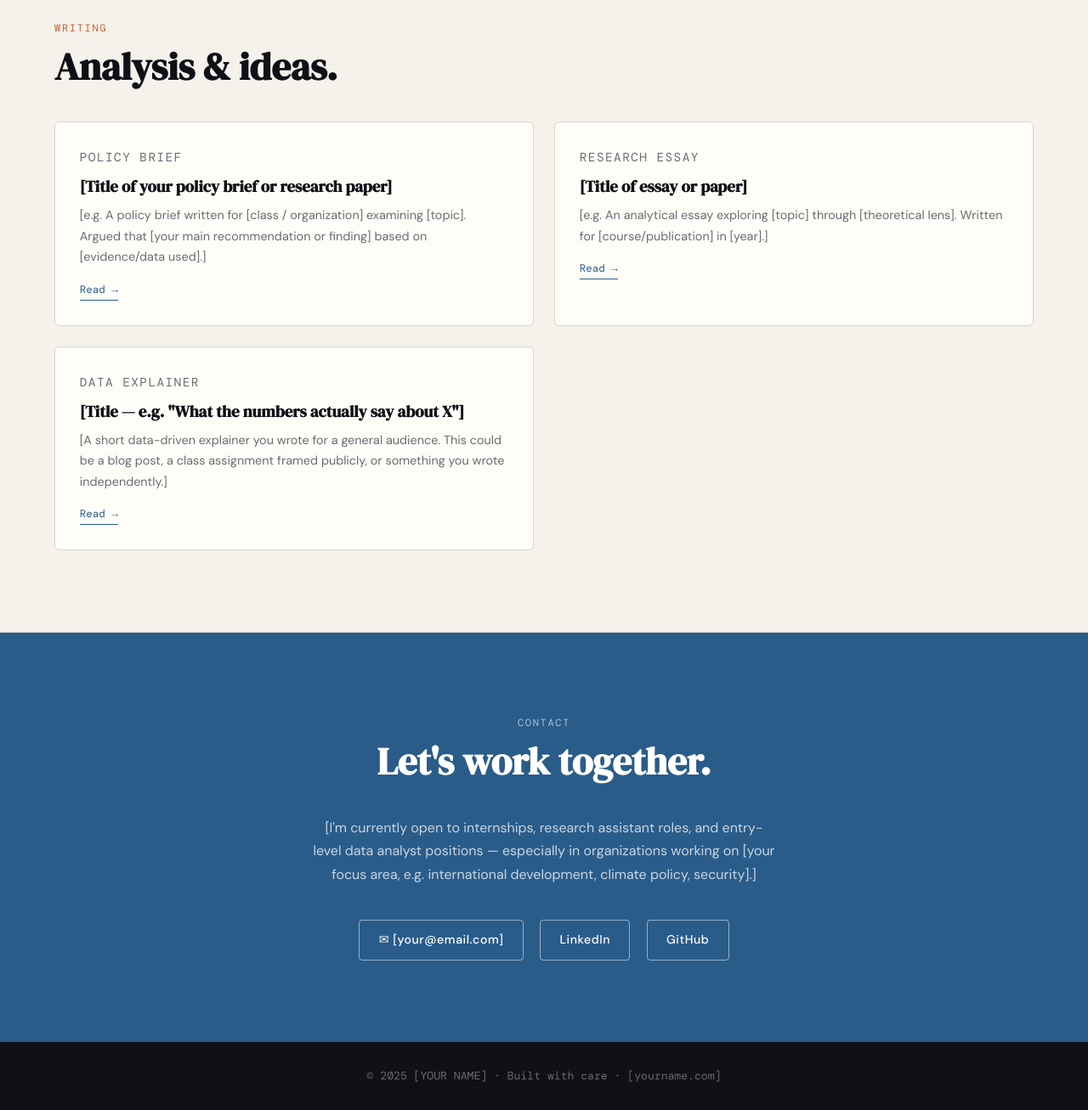
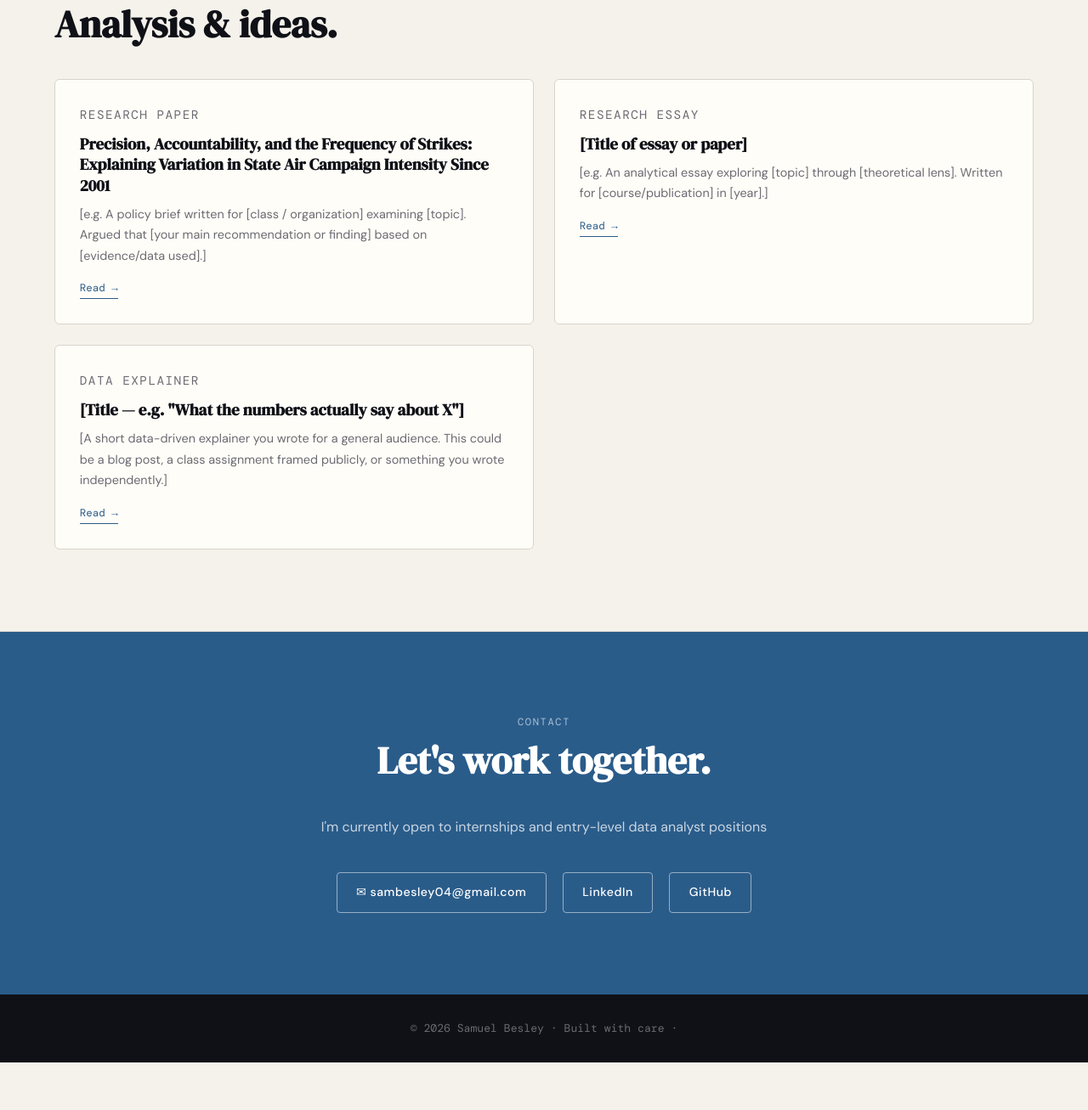
Before and after one commit to sbesley04/sbesley04.github.io, a plain HTML site: page index.html in a window 1280 px wide. Shown: the part 3717-5024 px from the top of the page at 85% size. After the commit the page ends 4968 px from the top, so only its background shows below. Drawn offline with nearby package versions, Linux system fonts and the light colour scheme.

Commit message:
Update project details and contact information in index.html

```diff
--- a/index.html
+++ b/index.html
@@ -605,15 +605,9 @@
     <div class="project-card">
       <div>
         <p class="project-num">01</p>
-        <h3>[Project Title — make it descriptive, not just "Final Project"]</h3>
+        <h3>Epstracked</h3>
         <p>
-          <!-- 2–3 sentences: What question did you ask? What data did you use?
-               What did you find or build? What does it show? -->
-          [e.g. Analyzed 20 years of UNHCR displacement data to map how climate shocks
-          correlate with forced migration in the Sahel region. Built an interactive
-          choropleth dashboard allowing users to explore trends by year and country.
-          Finding: drought years predict a 34% spike in cross-border displacement
-          within 18 months.]
+          A tool for creating naratives using entities and flagging actions in the Epstein files, ideally to be used for journalism purposes as well as personal exploration.
         </p>
         <div class="project-meta">
           <span class="project-tag">[Tool used, e.g. Python]</span>
@@ -623,7 +617,7 @@
         </div>
       </div>
       <div class="project-links">
-        <a href="[YOUR GITHUB LINK]" class="project-link">GitHub →</a>
+        <a href=https://github.com/sbesley04/EpsTracked" class="project-link">GitHub →</a>
         <!-- If you have a live demo or writeup, add it: -->
         <!-- <a href="#" class="project-link">Live Demo →</a> -->
       </div>
@@ -684,8 +678,8 @@
 
     <!-- WRITING PIECE 1: Policy brief or research paper -->
     <div class="writing-card">
-      <p class="writing-type">Policy Brief</p>
-      <h3>[Title of your policy brief or research paper]</h3>
+      <p class="writing-type">Research Paper</p>
+      <h3>Precision, Accountability, and the Frequency of Strikes: Explaining Variation in State Air Campaign Intensity Since 2001</h3>
       <p>
         <!-- 1–2 sentences: what it argues, for what audience, what context -->
         [e.g. A policy brief written for [class / organization] examining [topic].
@@ -730,24 +724,21 @@
   <h2 class="section-title">Let's work together.</h2>
   <p class="contact-sub">
     <!-- FILL IN: What you're open to. Be specific — it helps. -->
-    [I'm currently open to internships, research assistant roles, and
-    entry-level data analyst positions — especially in organizations working on
-    [your focus area, e.g. international development, climate policy, security].]
+    I'm currently open to internships and
+    entry-level data analyst positions
   </p>
   <div class="contact-links">
-    <a href="mailto:[YOUR EMAIL]" class="contact-link">✉ [your@email.com]</a>
-    <a href="https://linkedin.com/in/[YOURHANDLE]" class="contact-link" target="_blank">LinkedIn</a>
+    <a href="mailto sambesley04@gmail.com" class="contact-link">✉ sambesley04@gmail.com</a>
+    <a href="https://linkedin.com/in/sbesley" class="contact-link" target="_blank">LinkedIn</a>
     <a href="https://github.com/[YOURHANDLE]" class="contact-link" target="_blank">GitHub</a>
     <!-- Optional extras: -->
     <!-- <a href="[RESUME PDF LINK]" class="contact-link" target="_blank">Resume ↓</a> -->
-    <!-- <a href="https://twitter.com/[HANDLE]" class="contact-link" target="_blank">Twitter/X</a> -->
   </div>
 </section>
 
 <!-- ══ FOOTER ══════════════════════════════════════════ -->
 <footer>
-  <!-- Update year as needed -->
-  &copy; 2025 [YOUR NAME] · Built with care · [yourname.com]
+  &copy; 2026 Samuel Besley · Built with care ·
 </footer>
 
 </body>
```
